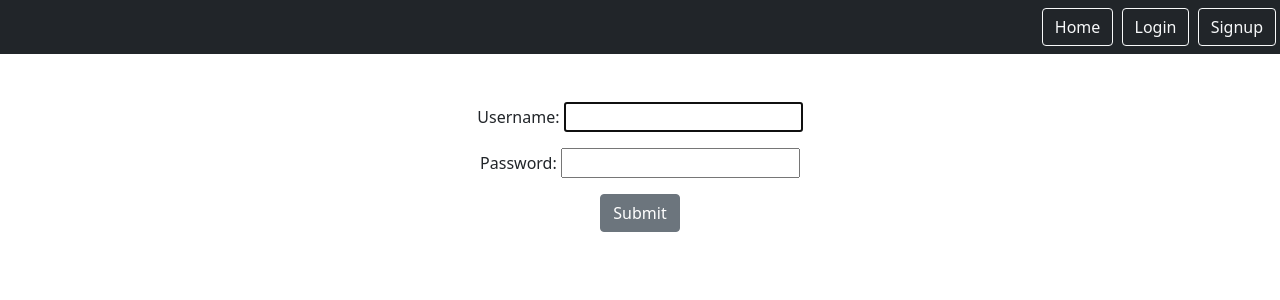
After one commit to WARDROK/Courses, a Django app: page /login in a window 1280 px wide. The commit adds this page. Shown: the top 300 px of the page. Run offline with Django 5.2, Linux system fonts and the light colour scheme.

Commit message:
Login, Signup, Share

```diff
--- /dev/null
+++ b/home/templates/home/login.html
@@ -0,0 +1,9 @@
+{% extends "base.html" %}
+{% block content %}
+
+<form method="post">{% csrf_token %}
+    {{form.as_p}}
+    <input type="submit" class="btn btn-secondary">
+</form>
+
+{% endblock %}
--- /dev/null
+++ b/home/templates/home/logout.html
@@ -0,0 +1,6 @@
+{% extends "base.html" %}
+{% block content %}
+
+<h1>Hope to see you soon :)</h1>
+
+{% endblock %}
--- a/home/urls.py
+++ b/home/urls.py
@@ -3,6 +3,8 @@ from django.urls import path
 from . import views
 
 urlpatterns = [
-    path("home", views.HomeView.as_view()),
-    path("authorized", views.AuthorizedView.as_view()),
+    path("", views.HomeView.as_view(), name="home"),
+    path("login", views.LoginInterfaceView.as_view(), name="login"),
+    path("logout", views.LogoutInterfaceView.as_view(), name="logout"),
+    path("register", views.SignupView.as_view(), name="signup"),
 ]
--- a/home/views.py
+++ b/home/views.py
@@ -2,7 +2,30 @@ from django.shortcuts import render
 from django.http import HttpResponse
 from datetime import datetime
 from django.views.generic import TemplateView
+from django.views.generic.edit import CreateView
 from django.contrib.auth.mixins import LoginRequiredMixin
+from django.contrib.auth.views import LoginView, LogoutView
+from django.contrib.auth.forms import UserCreationForm
+from django.shortcuts import redirect
+
+
+class SignupView(CreateView):
+    form_class = UserCreationForm
+    template_name = 'home/register.html'
+    success_url = '/smart/notes'
+
+    def get(self, request, *args, **kwargs):
+        if self.request.user.is_authenticated:
+            return redirect('notes.list')
+        return super().get(request, *args, **kwargs)
+
+
+class LogoutInterfaceView(LogoutView):
+    template_name = "home/logout.html"
+
+
+class LoginInterfaceView(LoginView):
+    template_name = "home/login.html"
 
 
 class HomeView(TemplateView):
@@ -12,4 +35,4 @@ class HomeView(TemplateView):
 
 class AuthorizedView(LoginRequiredMixin, TemplateView):
     template_name = "home/authorized.html"
-    login_url = "/admin"
+    login_url = "/login"
--- a/notes/urls.py
+++ b/notes/urls.py
@@ -10,4 +10,5 @@ urlpatterns = [
     path("notes/new", views.NotesCreateView.as_view(), name="notes.new"),
     path("notes/<int:pk>/add_like", views.add_like_view, name="notes.add_like"),
     path("notes/<int:pk>/change_visibility", views.change_visibility_view, name="notes.change_visibility"),
+    path("notes/<int:pk>/share", views.NotesPublicDetailView.as_view(), name="notes.share"),
 ]
--- a/smartnotes/settings.py
+++ b/smartnotes/settings.py
@@ -129,3 +129,5 @@ STATICFILES_DIRS = [
 # https://docs.djangoproject.com/en/5.2/ref/settings/#default-auto-field
 
 DEFAULT_AUTO_FIELD = 'django.db.models.BigAutoField'
+
+LOGIN_REDIRECT_URL = '/smart/notes'
--- a/static/templates/base.html
+++ b/static/templates/base.html
@@ -8,6 +8,22 @@
     </head>
 
     <body>
+        <nav class="navbar navbar-dark bg-dark">
+            <div class="ms-auto">
+                <a href="{% url 'home' %}" class="btn btn-outline-light me-1">Home</a>
+                {% if user.is_authenticated %}
+                <a href="{% url 'notes.new' %}" class="btn btn-outline-light me-1">Create</a>
+                <form method="post" action="{% url 'logout' %}"  class="d-inline">
+                    {% csrf_token %}
+                    <button type="submit" class="btn btn-outline-light me-1">Logout</button>
+                </form>
+                {% else %}
+                <a href="{% url 'login' %}" class="btn btn-outline-light me-1">Login</a>
+                <a href="{% url 'signup' %}" class="btn btn-outline-light me-1">Signup</a>
+                {% endif %}
+            </div>
+        </nav>
+
         <div class="my-5 text-center container">
             {% block content %}
             {% endblock %}
```
Also changed, not shown: home/templates/home/register.html (added, +9 -0 lines), notes/views.py (+12 -5 lines), db.sqlite3.
